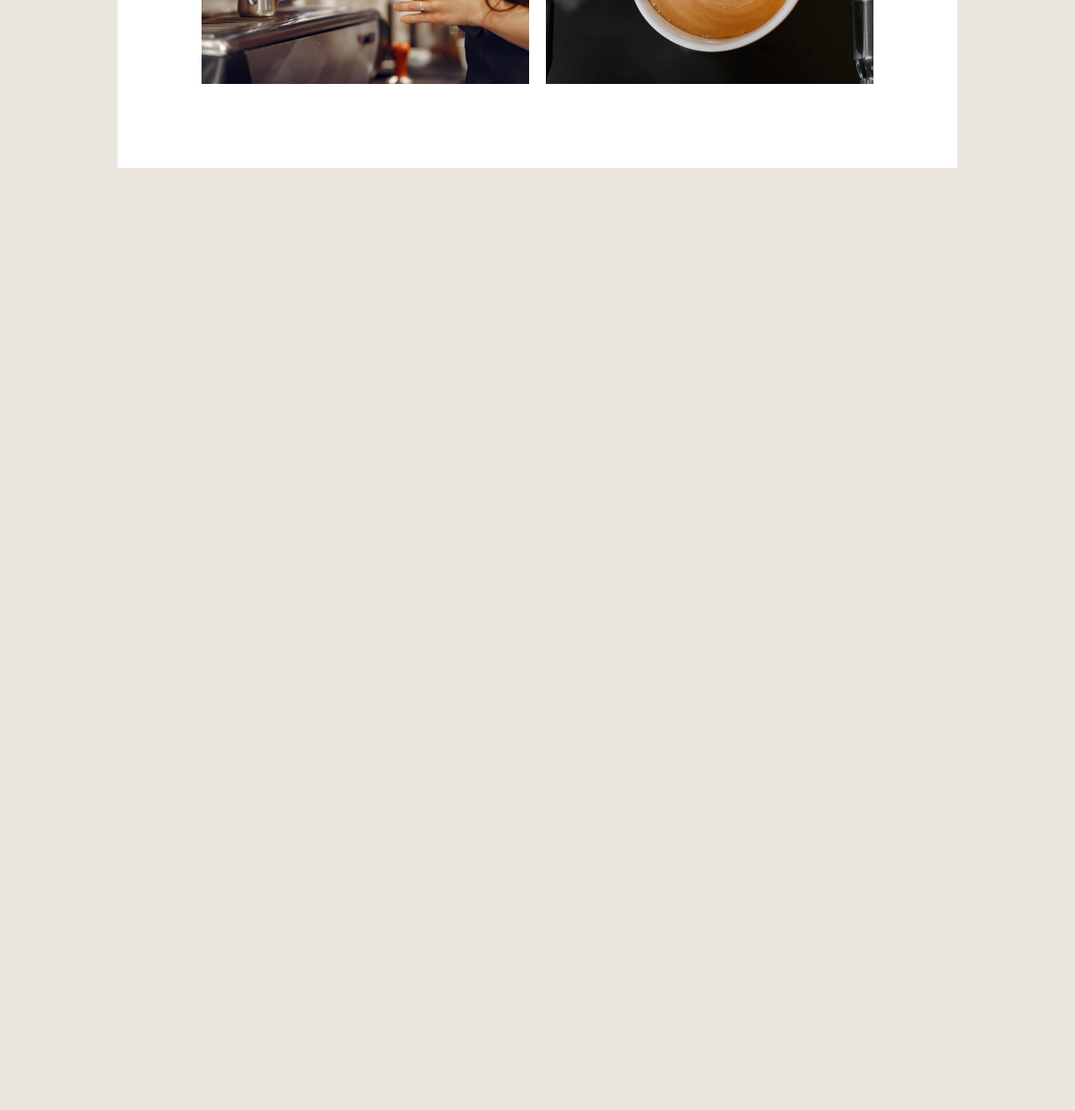
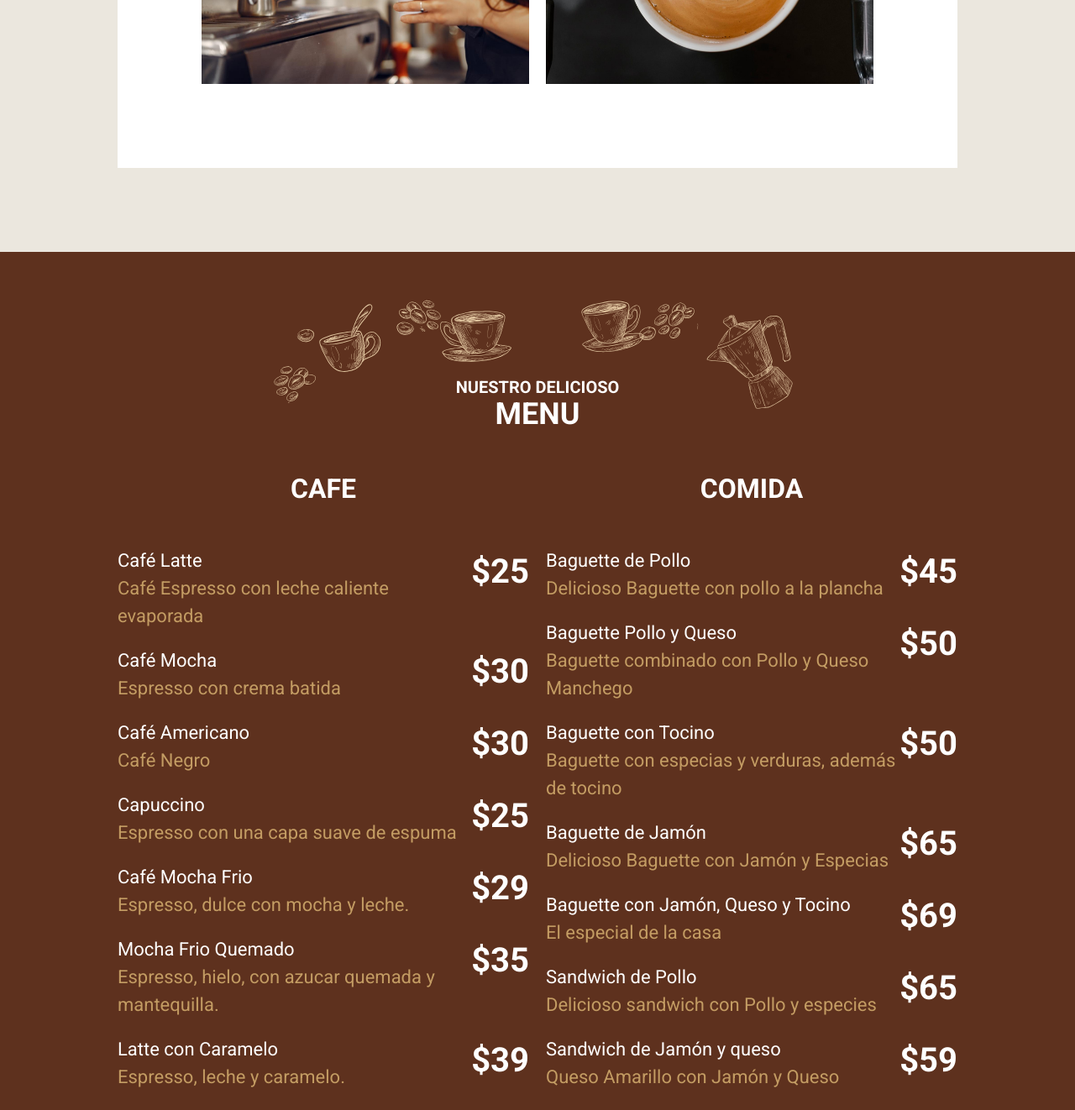
Before and after one commit to cristianps1988/11-cafeteria, a website: page index.html in a window 1280 px wide. Shown: the part 2967-4289 px from the top of the page at 84% size. Before the commit the page ends 3267 px from the top, so only its background shows below. Drawn offline with Linux system fonts and the light colour scheme; a web font is replaced by a local one.

Commit message:
237 menu finished

```diff
--- a/index.html
+++ b/index.html
@@ -95,7 +95,79 @@
                 </div>
             </div>
         </section>
+    </main>
 
-    </main>
+    <section class="nuestro-menu">
+        <h2 class="heading-blanco"><span>Nuestro delicioso</span>Menu</h2>
+        <div class="contenedor grid-menu">
+            <section class="menu cafe">
+                <h3>Cafe</h3>
+                <ul>
+                    <li>
+                        <p>Café Latte <span>Café Espresso con leche caliente evaporada</span> </p>
+                        <p class="precio">$25</p>
+                    </li>
+                    <li>
+                        <p>Café Mocha <span>Espresso con crema batida</span> </p>
+                        <p class="precio">$30</p>
+                    </li>
+                    <li>
+                        <p>Café Americano <span>Café Negro</span> </p>
+                        <p class="precio">$30</p>
+                    </li>
+                    <li>
+                        <p>Capuccino<span>Espresso con una capa suave de espuma</span> </p>
+                        <p class="precio">$25</p>
+                    </li>
+                    <li>
+                        <p>Café Mocha Frio<span>Espresso, dulce con mocha y leche.</span> </p>
+                        <p class="precio">$29</p>
+                    </li>
+                    <li>
+                        <p>Mocha Frio Quemado<span>Espresso, hielo, con azucar quemada y mantequilla.</span> </p>
+                        <p class="precio">$35</p>
+                    </li>
+                    <li>
+                        <p>Latte con Caramelo<span>Espresso, leche y caramelo.</span> </p>
+                        <p class="precio">$39</p>
+                    </li>
+                </ul>
+            </section>
+
+            <section class="menu comida">
+                <h3>Comida</h3>
+                <ul>
+                    <li>
+                        <p>Baguette de Pollo <span>Delicioso Baguette con pollo a la plancha</span> </p>
+                        <p class="precio">$45</p>
+                    </li>
+                    <li>
+                        <p>Baguette Pollo y Queso <span>Baguette combinado con Pollo y Queso Manchego</span> </p>
+                        <p class="precio">$50</p>
+                    </li>
+                    <li>
+                        <p>Baguette con Tocino<span>Baguette con especias y verduras, además de tocino</span> </p>
+                        <p class="precio">$50</p>
+                    </li>
+                    <li>
+                        <p>Baguette de Jamón<span>Delicioso Baguette con Jamón y Especias</span> </p>
+                        <p class="precio">$65</p>
+                    </li>
+                    <li>
+                        <p>Baguette con Jamón, Queso y Tocino<span>El especial de la casa</span> </p>
+                        <p class="precio">$69</p>
+                    </li>
+                    <li>
+                        <p>Sandwich de Pollo<span>Delicioso sandwich con Pollo y especies</span> </p>
+                        <p class="precio">$65</p>
+                    </li>
+                    <li>
+                        <p>Sandwich de Jamón y queso<span>Queso Amarillo con Jamón y Queso</span> </p>
+                        <p class="precio">$59</p>
+                    </li>
+                </ul>
+            </section>
+        </div>
+    </section>
 </body>
 </html>
--- a/src/SCSS/base/_tipografia.scss
+++ b/src/SCSS/base/_tipografia.scss
@@ -10,6 +10,7 @@ h1{
 }
 
 h2{
+    text-align: center;
     font-size: 3.6rem;
     color: v.$primario;
     text-transform: uppercase;
@@ -29,6 +30,17 @@ h2{
     }
 }
 
+.heading-blanco{
+    @extend h2;
+    color: v.$blanco;
+    span{
+        color: v.$blanco;
+    }
+    &::after{
+        display: none;
+    }
+}
+
 h3{
     font-size: 3.2rem;
 }
--- a/src/SCSS/inicio/_index.scss
+++ b/src/SCSS/inicio/_index.scss
@@ -1,3 +1,4 @@
 @forward 'contenido';
 @forward 'iconos';
 @forward 'galeria';
+@forward 'menu';
--- /dev/null
+++ b/src/SCSS/inicio/_menu.scss
@@ -0,0 +1,50 @@
+@use '../base/mixins' as m;
+@use '../base/variables' as v;
+
+
+.nuestro-menu{
+    background-image: url(../img/menu_arriba.svg), url(../img/menu_abajo.svg), linear-gradient(to top, v.$primario, v.$primario);
+    background-repeat: no-repeat;
+    background-position: center 5rem, center 95%, 100%;
+    padding: 15rem 2rem 20rem 2rem;
+    background-size: 200%;
+    @include m.tablet {
+        padding: 15rem 5rem 20rem 5rem;
+        background-size: 100%
+    }
+    @include m.desktop {
+        background-size: 50%, 50%, 100%
+    }
+}
+
+.grid-menu{
+    @include m.tablet {
+        @include m.grid(2, 2rem);
+    }
+}
+
+.menu{
+    h3{
+        color: v.$blanco;
+        text-align: center;
+        text-transform: uppercase;
+    }
+    li{
+        display: flex;
+        justify-content: space-between;
+        p{
+            color: v.$blanco;
+            font-size: 2.2rem;
+            line-height: 1.5;
+            margin: 0 0 2rem 0;
+            span{
+                display: block;
+                color: v.$secundario;
+            }
+        }
+        .precio{
+            font-size: 4rem;
+            font-weight: 700;
+        }
+    }
+}
```
Also changed, not shown: build/css/app.css.
